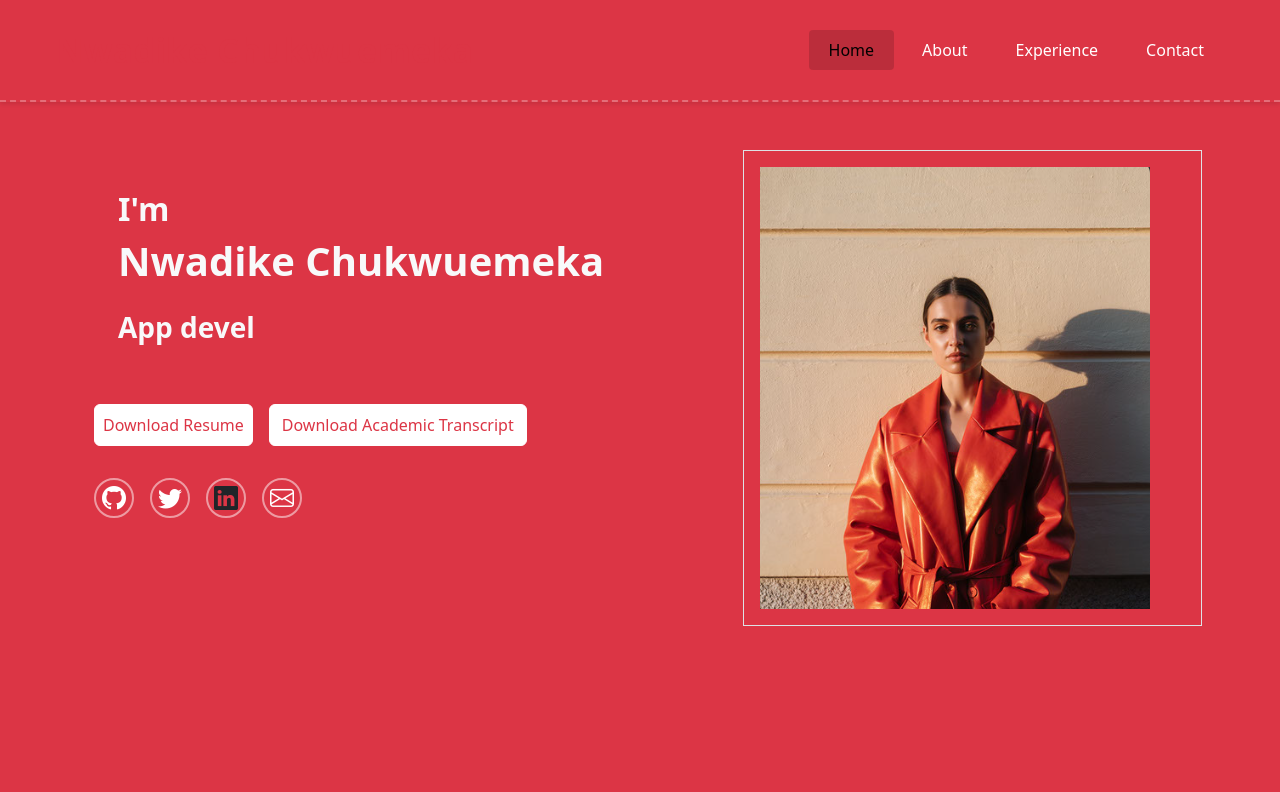
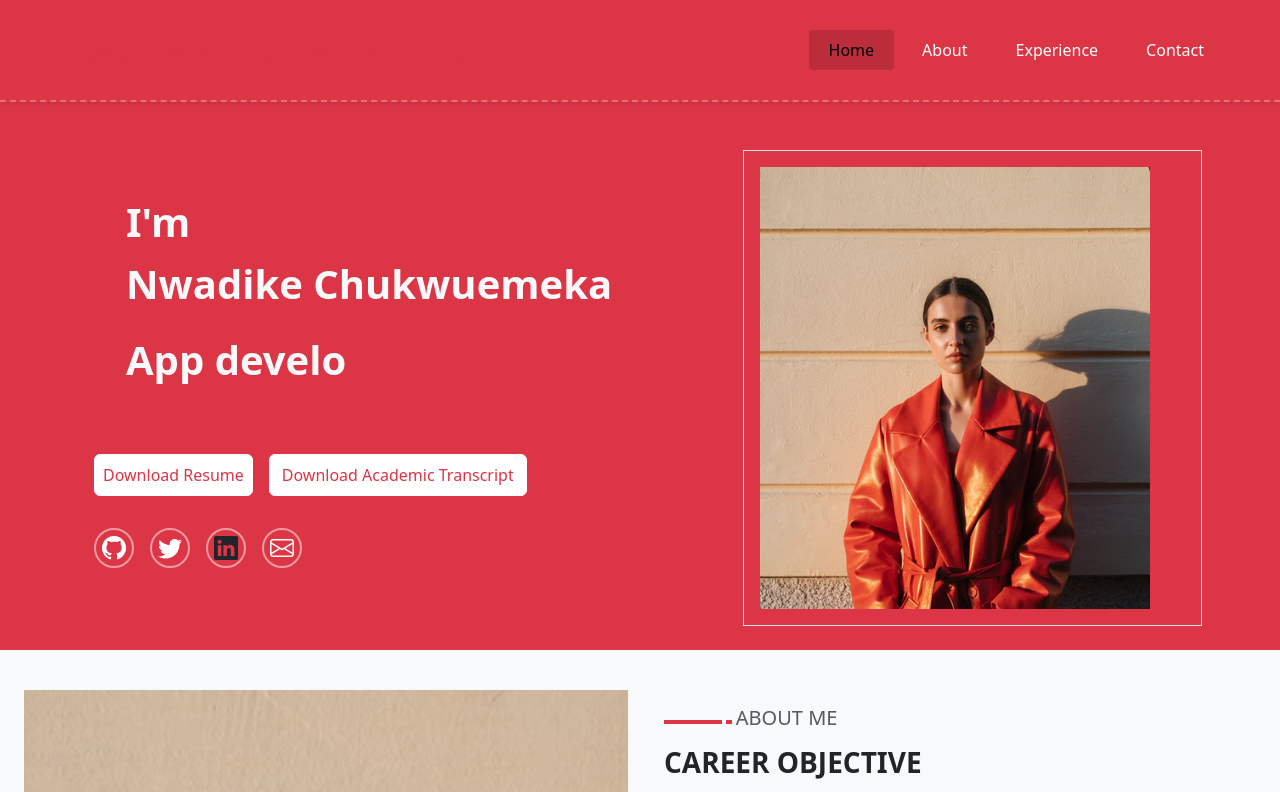
Before and after one commit to johnjerry8749/portflio, a React (Vite) app in the folder frontend/: page / in a window 1280 px wide. Shown: the top 792 px of the page. Built offline with nearby package versions, Linux system fonts and the light colour scheme.

Commit message:
Adjust layout and styling in Home component for improved visual presentation

```diff
--- a/frontend/src/components/Home.jsx
+++ b/frontend/src/components/Home.jsx
@@ -43,14 +43,14 @@ const Home = () => {
 
       <div className="Banner p-3 d-flex gap-3 justify-content-center bg-danger ">
         <div className="container mt-4">
-          <div className="row align-items-start gap-3 vh-100 justify-content-center">
+          <div className="row align-items-start gap-3 vh-90 justify-content-center">
             <div className="col p-3 fs-1 fw-bolder text-light text-start">
-              <div className="banner-textbox m-3 p-3">
-                <h2 className="fs-2 fw-bolder text-light">I'm</h2>
-                <h1 className="fs-1 fw-bolder text-light">
+              <div className="banner-textbox m-3 p-4">
+                <h1 className="fs-1 fw-bolder text-light">I'm</h1>
+                <p className="fs-1 fw-bolder text-light">
                   Nwadike Chukwuemeka
-                </h1>
-                <p className="banner-text-animation fs-3 fw-bold text-light">
+                </p>
+                <p className="banner-text-animation fs-1 fw-bold text-light">
                   <span className="typing-text">{displayText}</span>
                 </p>
               </div>
```
